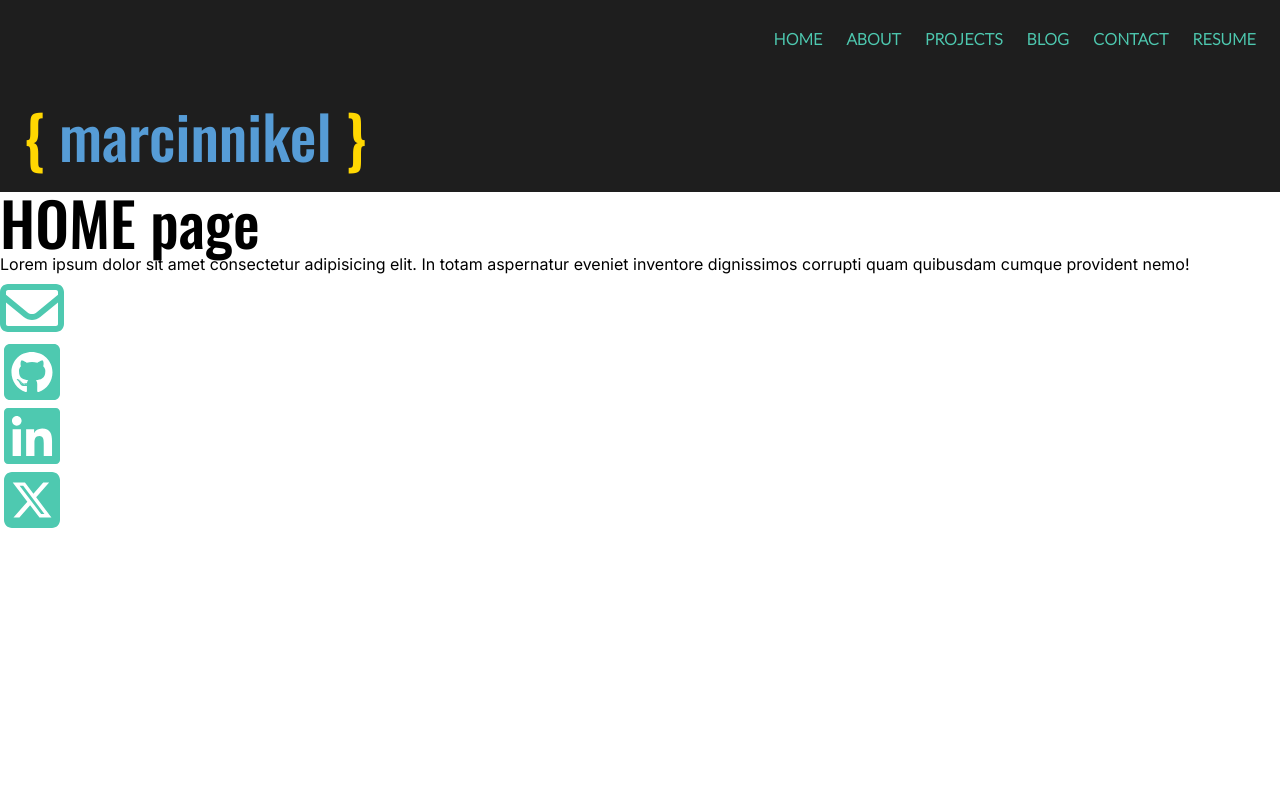
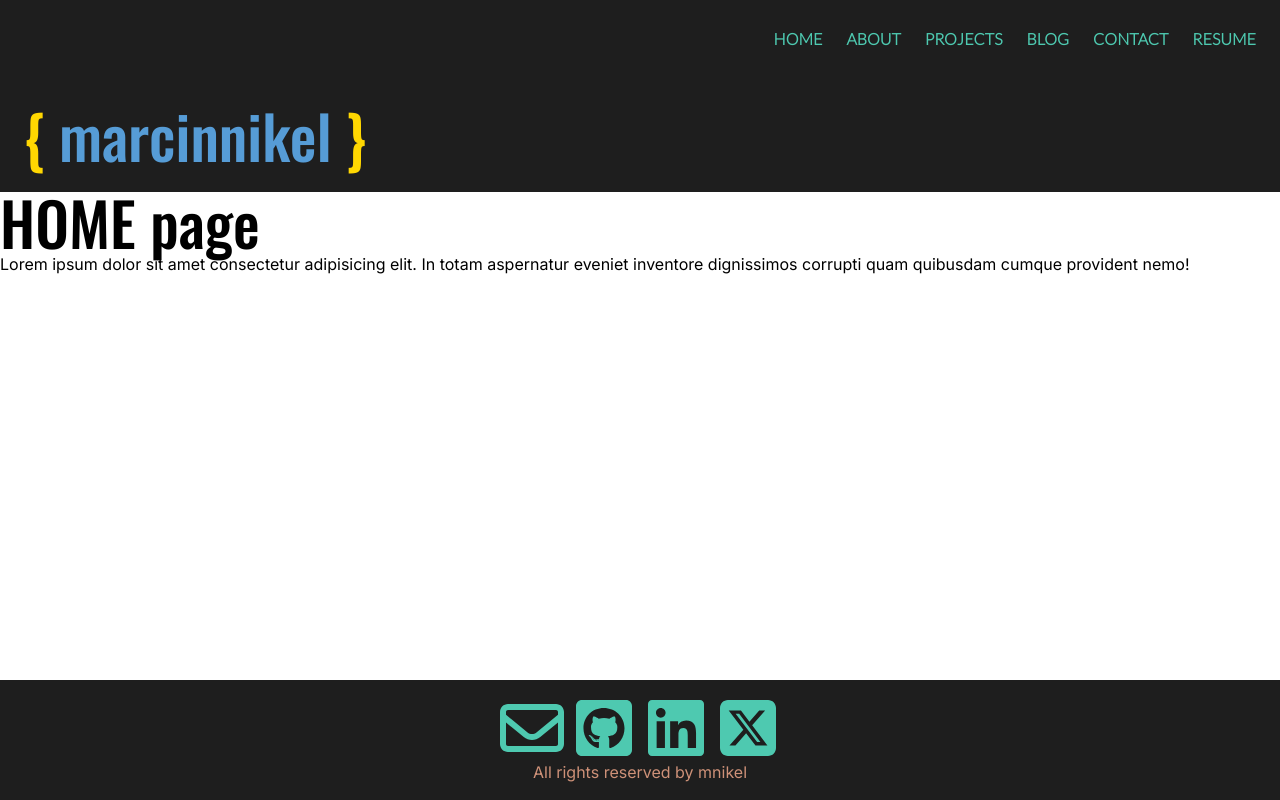
Before and after one commit to mnikel/mysite, a Next.js app in the folder my-site/: page /home in a window 1280 px wide. Built offline with nearby package versions, Linux system fonts and the light colour scheme.

Commit message:
added hoover fill for svgs

```diff
--- a/my-site/src/app/globals.css
+++ b/my-site/src/app/globals.css
@@ -40,3 +40,7 @@
   background-size: 100% 3px;
   background-position: 0 100%
 }
+
+svg:hover {
+  fill: #569CD6
+}
--- a/my-site/src/components/Footer/Footer.tsx
+++ b/my-site/src/components/Footer/Footer.tsx
@@ -2,10 +2,10 @@ import React from "react";
 import {Mail, Github, Linkedin, X} from "../../app/icons"
 function Footer() {
   return (
-    <footer>
-      <div>
+    <footer className="w-full bg-background shadow-footer mt-12 py-4 fixed bottom-0">
+      <div className="flex items-center justify-center gap-2">
         <a href={''} aria-label="E-mail">
-          <Mail className="" />
+          <Mail className="contact_icons" />
         </a>
         <a href={''} aria-label="Github">
           <Github className="" />
@@ -17,6 +17,9 @@ function Footer() {
           <X className="" />
         </a>
       </div>
+      <div className="flex items-center justify-center gap-2">
+        <p className="text-string">All rights reserved by mnikel </p>
+      </div>
     </footer>
   );
 }
```
